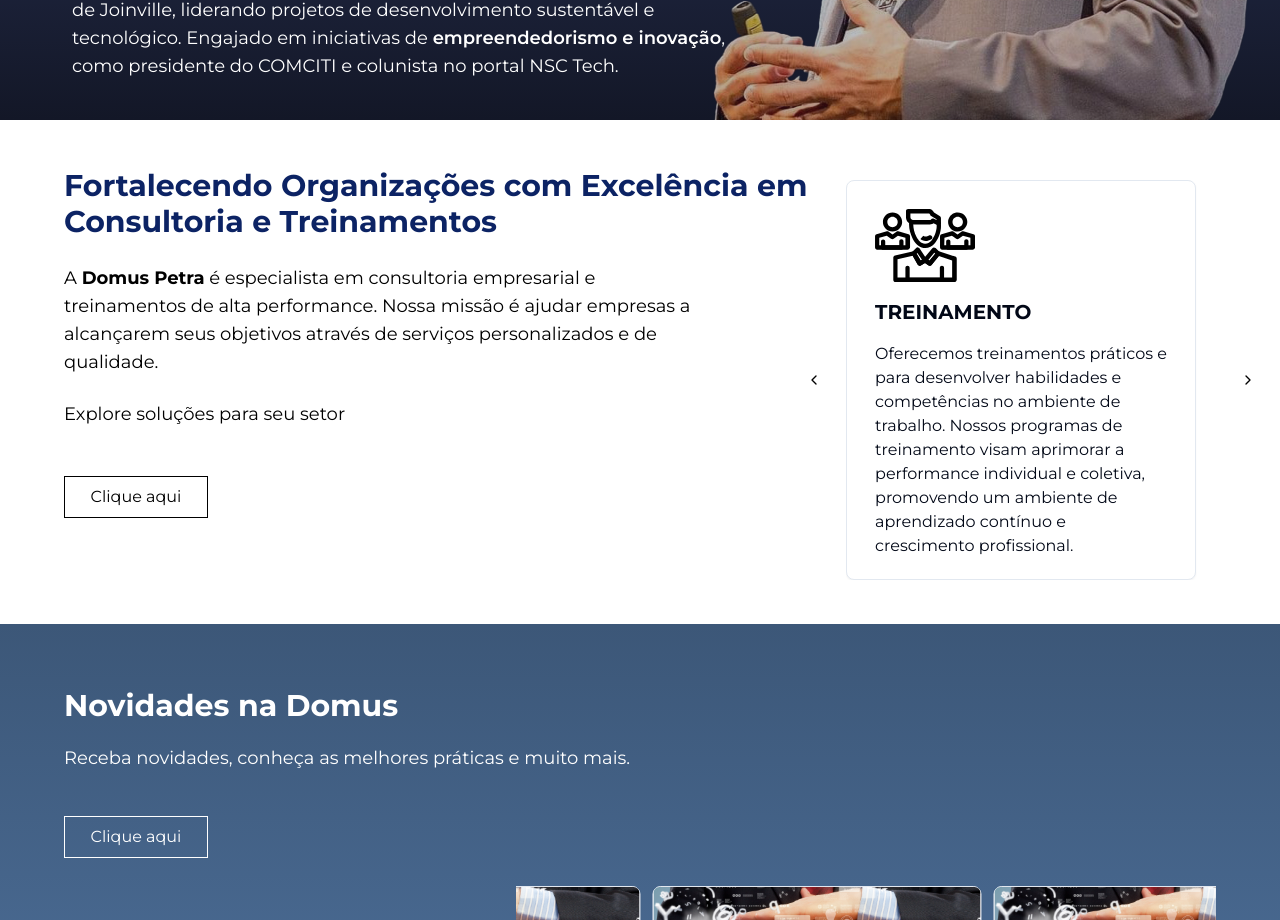
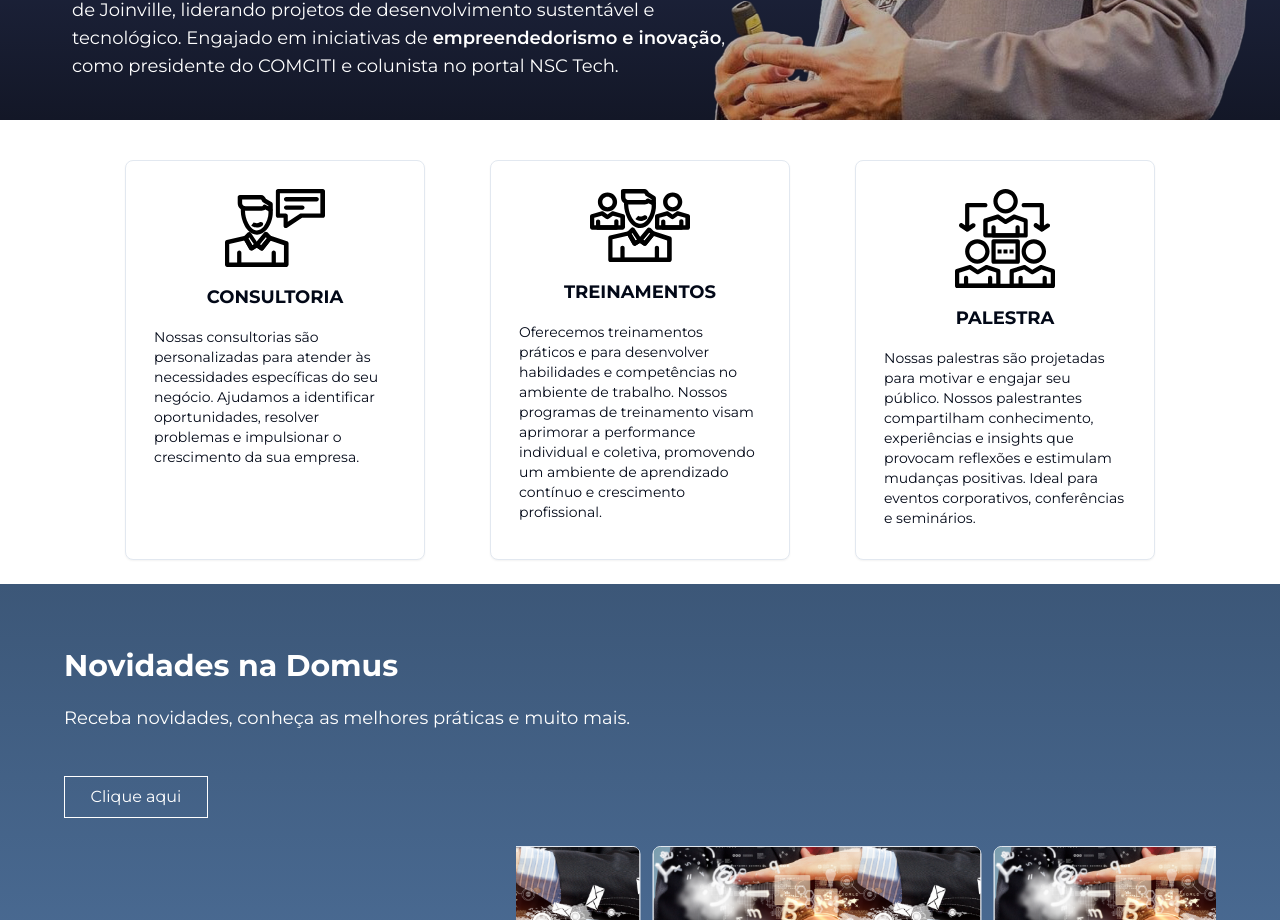
Before and after one commit to llucasgomes/domus-petra, a Next.js app: page / in a window 1280 px wide. Shown: the part 1480-2400 px from the top of the page. Built offline with nearby package versions, Linux system fonts and the light colour scheme.

Commit message:
:lipstick: chore(page/home): restruturando o section services

```diff
--- a/src/app/(home)/_component/sections/Services.tsx
+++ b/src/app/(home)/_component/sections/Services.tsx
@@ -1,21 +1,36 @@
 'use client'
 
 import { Card } from '@/components/ui/card'
-import {
-  Carousel,
-  CarouselContent,
-  CarouselItem,
-  CarouselNext,
-  CarouselPrevious
-} from '@/components/ui/carousel'
-import Autoplay from 'embla-carousel-autoplay'
 import Image from 'next/image'
-import Link from 'next/link'
+
+const services = [
+  {
+    id: '01',
+    name: 'consultoria',
+    description:
+      'Nossas consultorias são personalizadas para atender às necessidades específicas do seu negócio. Ajudamos a identificar oportunidades, resolver problemas e impulsionar o crescimento da sua empresa. ',
+    image: '/icons/icon-consultoria.svg'
+  },
+  {
+    id: '02',
+    name: 'treinamentos',
+    description:
+      'Oferecemos treinamentos práticos e para desenvolver habilidades e competências no ambiente de trabalho. Nossos programas de treinamento visam aprimorar a performance individual e coletiva, promovendo um ambiente de aprendizado contínuo e crescimento profissional.',
+    image: '/icons/icon-treinamento.svg'
+  },
+  {
+    id: '03',
+    name: 'palestra',
+    description:
+      'Nossas palestras são projetadas para motivar e engajar seu público. Nossos palestrantes compartilham conhecimento, experiências e insights que provocam reflexões e estimulam mudanças positivas. Ideal para eventos corporativos, conferências e seminários.',
+    image: '/icons/icon-palestra.svg'
+  }
+]
 
 export const Services = () => {
   return (
-    <section className="flex w-full flex-col gap-6 p-8 pt-12 text-black md:flex-row md:px-16">
-      <div className="flex w-full flex-col gap-6">
+    <section className="flex w-full flex-col p-8 pt-12 text-black md:flex-row md:px-16">
+      {/* <div className="flex w-full flex-col gap-6 md:hidden">
         <h2 className="text-left text-[22px] font-bold text-[#0C2364] md:text-2xl lg:text-3xl">
           Fortalecendo Organizações com Excelência em Consultoria e Treinamentos
         </h2>
@@ -37,7 +52,7 @@
           </Link>
         </div>
       </div>
-      <div className="hidden w-full items-center justify-center py-5 sm:py-3 md:flex md:max-h-[500px] md:max-w-[370px]">
+      <div className="w-full items-center justify-center py-5 sm:py-3 md:flex md:max-h-[500px] md:max-w-[370px]">
         <Carousel
           orientation="horizontal"
           className="h-auto w-full"
@@ -108,6 +123,27 @@
           <CarouselPrevious className="hidden border-none bg-transparent sm:flex md:hidden lg:flex" />
           <CarouselNext className="hidden border-none bg-transparent sm:flex md:hidden lg:flex" />
         </Carousel>
+      </div> */}
+      <div className="flex w-full flex-col items-center justify-evenly gap-3 px-2 md:h-60 md:flex-row lg:h-96">
+        {services.map((item) => {
+          return (
+            <Card
+              key={item.id}
+              className="flex w-full flex-col items-center gap-4 p-7 md:w-80 lg:h-[400px] lg:w-[320px] xl:w-[300px]"
+            >
+              <Image
+                src={item.image}
+                alt={`Imagem simples do tipo ${item.name}`}
+                width={100}
+                height={100}
+              />
+              <p className="text-xl font-bold uppercase xl:text-lg">
+                {item.name}
+              </p>
+              <p className="hidden lg:flex xl:text-sm">{item.description}</p>
+            </Card>
+          )
+        })}
       </div>
     </section>
   )
```
